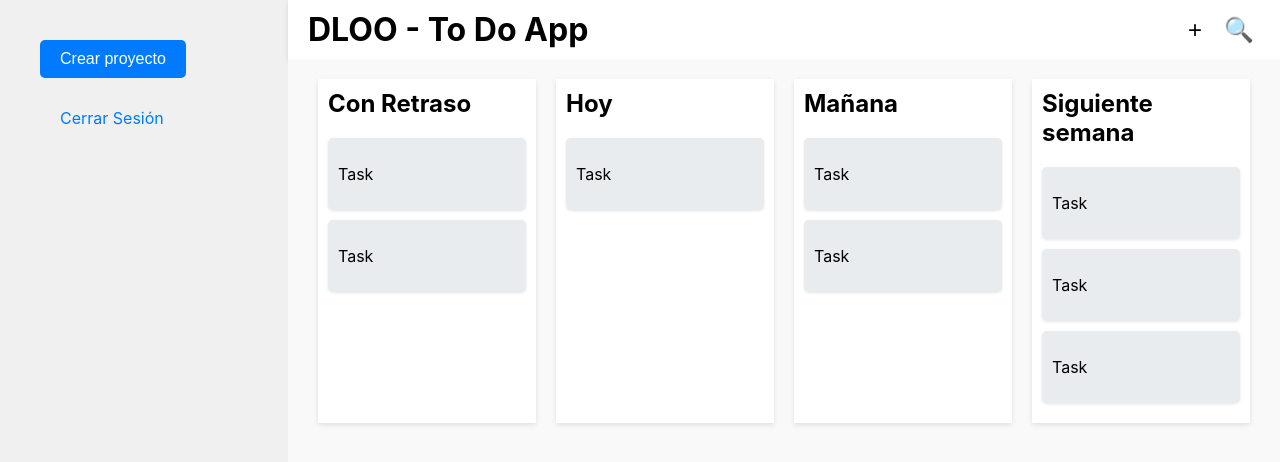
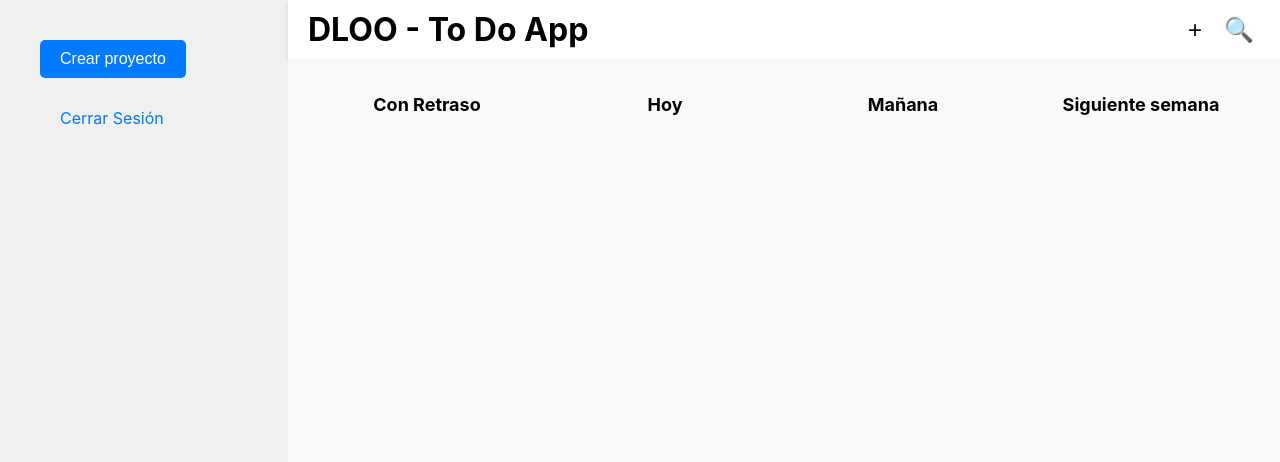
Before and after one commit to UP210409/DLOOToDoList, a React (Create React App) app in the folder frontend/: page / in a window 1280 px wide. Shown: the top 462 px of the page. Built offline with nearby package versions, Linux system fonts and the light colour scheme.

Commit message:
Elimninar y checkbox para tarea

```diff
--- a/frontend/package.json
+++ b/frontend/package.json
@@ -7,6 +7,7 @@
     "@testing-library/react": "^13.4.0",
     "@testing-library/user-event": "^13.5.0",
     "react": "^18.3.1",
+    "react-datepicker": "^7.3.0",
     "react-dom": "^18.3.1",
     "react-scripts": "5.0.1",
     "web-vitals": "^2.1.4"
--- a/frontend/src/components/App/App.js
+++ b/frontend/src/components/App/App.js
@@ -9,6 +9,7 @@ import FilterMenu from '../Filter/FilterMenu';
 import './App.css';
 
 function App() {
+  const [tasks, setTasks] = useState([]);
   const [isModalOpen, setIsModalOpen] = useState(false);
   const [isFilterMenuOpen, setIsFilterMenuOpen] = useState(false);
 
@@ -21,8 +22,17 @@ function App() {
   };
 
   const handleSaveTask = (task) => {
-    console.log('Task saved:', task);
-    // Aquí puedes agregar la lógica para guardar la tarea
+    const newStatus = determineStatus(task.date);
+    setTasks([...tasks, { ...task, id: tasks.length + 1, completed: false, status: newStatus }]);
+    setIsModalOpen(false);
+  };
+
+  const handleDeleteTask = (taskId) => {
+    setTasks(tasks.filter(task => task.id !== taskId));
+  };
+
+  const handleCompleteTask = (taskId) => {
+    setTasks(tasks.map(task => task.id === taskId ? { ...task, completed: !task.completed } : task));
   };
 
   const handleFilterTasks = () => {
@@ -38,6 +48,16 @@ function App() {
     // Aquí puedes agregar la lógica para aplicar los filtros
   };
 
+  const determineStatus = (date) => {
+    const today = new Date();
+    const taskDate = new Date(date);
+
+    if (taskDate < today) return 'conRetraso';
+    if (taskDate.toDateString() === today.toDateString()) return 'hoy';
+    if (taskDate.toDateString() === new Date(today.setDate(today.getDate() + 1)).toDateString()) return 'manana';
+    return 'siguienteSemana';
+  };
+
   return (
     <div className="app-container">
       <div className="sidebar">
@@ -45,7 +65,11 @@ function App() {
       </div>
       <div className="main-content">
         <Nav onAddTask={handleAddTask} onFilterTasks={handleFilterTasks} />
-        <Main />
+        <Main
+          tasks={tasks}
+          onDeleteTask={handleDeleteTask}
+          onCompleteTask={handleCompleteTask}
+        />
       </div>
       <TaskModal isOpen={isModalOpen} onClose={handleCloseModal} onSave={handleSaveTask} />
       <FilterMenu isOpen={isFilterMenuOpen} onClose={handleCloseFilterMenu} onFilter={handleApplyFilter} />
--- a/frontend/src/components/Main/Main.css
+++ b/frontend/src/components/Main/Main.css
@@ -1,27 +1,18 @@
 /* src/components/Main/Main.css */
 
 .main {
-    flex-grow: 1;
-    padding: 20px;
-    background-color: #f9f9f9;
-    display: flex;
-    flex-direction: column;
-    gap: 20px;
-  }
+  display: flex;
+  justify-content: space-between;
+  padding: 20px;
+}
 
-  .task-sections {
-    display: flex;
-    justify-content: space-between;
-  }
+.task-column {
+  flex: 1;
+  margin: 0 10px;
+}
 
-  .task-section {
-    flex: 1;
-    margin: 0 10px;
-    background-color: #fff;
-    padding: 10px;
-    box-shadow: 0 2px 5px rgba(0, 0, 0, 0.1);
-  }
-
-  .task-section h2 {
-    margin-top: 0;
-  }
+.task-column h2 {
+  text-align: center;
+  font-size: 18px;
+  margin-bottom: 10px;
+}
--- a/frontend/src/components/Main/Main.js
+++ b/frontend/src/components/Main/Main.js
@@ -1,33 +1,57 @@
 // src/components/Main/Main.js
 
 import React from 'react';
+import Task from '../Task/Task';
 import './Main.css';
-import Task from '../Task/Task';
 
-function Main() {
+function Main({ tasks, onDeleteTask, onCompleteTask }) {
+  const tasksByStatus = (status) => tasks.filter(task => task.status === status);
+
   return (
     <div className="main">
-      <div className="task-sections">
-        <div className="task-section">
+      <div className="task-column">
         <h2>Con Retraso</h2>
-          <Task />
-          <Task />
+        {tasksByStatus('conRetraso').map(task => (
+          <Task
+            key={task.id}
+            task={task}
+            onDelete={onDeleteTask}
+            onComplete={onCompleteTask}
+          />
+        ))}
       </div>
-        <div className="task-section">
+      <div className="task-column">
         <h2>Hoy</h2>
-          <Task />
+        {tasksByStatus('hoy').map(task => (
+          <Task
+            key={task.id}
+            task={task}
+            onDelete={onDeleteTask}
+            onComplete={onCompleteTask}
+          />
+        ))}
       </div>
-        <div className="task-section">
+      <div className="task-column">
         <h2>Mañana</h2>
-          <Task />
-          <Task />
+        {tasksByStatus('manana').map(task => (
+          <Task
+            key={task.id}
+            task={task}
+            onDelete={onDeleteTask}
+            onComplete={onCompleteTask}
+          />
+        ))}
       </div>
-        <div className="task-section">
+      <div className="task-column">
         <h2>Siguiente semana</h2>
-          <Task />
-          <Task />
-          <Task />
-        </div>
+        {tasksByStatus('siguienteSemana').map(task => (
+          <Task
+            key={task.id}
+            task={task}
+            onDelete={onDeleteTask}
+            onComplete={onCompleteTask}
+          />
+        ))}
       </div>
     </div>
   );
--- a/frontend/src/components/Task/Task.css
+++ b/frontend/src/components/Task/Task.css
@@ -1,9 +1,56 @@
-/* src/components/Task/Task.css */
+/* src/components/Task/TaskModal.css */
 
-.task {
-    background-color: #e9ecef;
-    padding: 10px;
-    margin-bottom: 10px;
-    border-radius: 5px;
-    box-shadow: 0 1px 3px rgba(0, 0, 0, 0.1);
-  }
+.modal-overlay {
+  position: fixed;
+  top: 0;
+  left: 0;
+  right: 0;
+  bottom: 0;
+  background: rgba(0, 0, 0, 0.5);
+  display: flex;
+  justify-content: center;
+  align-items: center;
+}
+
+.modal {
+  background: #fff;
+  padding: 20px;
+  border-radius: 5px;
+  max-width: 400px;
+  width: 100%;
+}
+
+.modal h2 {
+  margin-bottom: 10px;
+}
+
+.modal input,
+.modal textarea {
+  width: 100%;
+  margin-bottom: 10px;
+  padding: 10px;
+  border: 1px solid #ddd;
+  border-radius: 5px;
+}
+
+.modal-buttons {
+  display: flex;
+  justify-content: space-between;
+}
+
+.modal-buttons button {
+  padding: 10px 20px;
+  border: none;
+  border-radius: 5px;
+  cursor: pointer;
+}
+
+.modal-buttons button:first-child {
+  background: #f44336;
+  color: #fff;
+}
+
+.modal-buttons button:last-child {
+  background: #4caf50;
+  color: #fff;
+}
--- a/frontend/src/components/Task/Task.js
+++ b/frontend/src/components/Task/Task.js
@@ -3,10 +3,20 @@
 import React from 'react';
 import './Task.css';
 
-function Task() {
+function Task({ task, onDelete, onComplete }) {
   return (
     <div className="task">
-      <p>Task</p>
+      <div className="task-header">
+        <span className="delete-task" onClick={() => onDelete(task.id)}>✕</span>
+        <input
+          type="checkbox"
+          checked={task.completed}
+          onChange={() => onComplete(task.id)}
+        />
+      </div>
+      <div className="task-content">
+        {task.content}
+      </div>
     </div>
   );
 }
--- a/frontend/src/components/Task/TaskModal.js
+++ b/frontend/src/components/Task/TaskModal.js
@@ -1,57 +1,43 @@
 // src/components/Task/TaskModal.js
 
 import React, { useState } from 'react';
+import DatePicker from 'react-datepicker';
+import "react-datepicker/dist/react-datepicker.css";
 import './TaskModal.css';
 
 function TaskModal({ isOpen, onClose, onSave }) {
   const [taskName, setTaskName] = useState('');
-  const [description, setDescription] = useState('');
-  const [assignee, setAssignee] = useState('');
-  const [project, setProject] = useState('');
-
-  if (!isOpen) {
-    return null;
-  }
+  const [taskDescription, setTaskDescription] = useState('');
+  const [taskDate, setTaskDate] = useState(new Date());
 
   const handleSave = () => {
-    const newTask = { taskName, description, assignee, project };
-    onSave(newTask);
-    onClose();
+    onSave({ name: taskName, description: taskDescription, date: taskDate, status: 'hoy' });
+    setTaskName('');
+    setTaskDescription('');
+    setTaskDate(new Date());
   };
+
+  if (!isOpen) return null;
 
   return (
     <div className="modal-overlay">
-      <div className="modal-content">
+      <div className="modal">
         <h2>Crear Tarea</h2>
         <input
           type="text"
-          placeholder="Crear Tarea"
+          placeholder="Nombre"
           value={taskName}
           onChange={(e) => setTaskName(e.target.value)}
         />
         <textarea
           placeholder="Descripción"
-          value={description}
-          onChange={(e) => setDescription(e.target.value)}
+          value={taskDescription}
+          onChange={(e) => setTaskDescription(e.target.value)}
+        ></textarea>
+        <DatePicker
+          selected={taskDate}
+          onChange={(date) => setTaskDate(date)}
         />
-        <div className="modal-selects">
-          <div>
-            <label>Asignar a:</label>
-            <select value={assignee} onChange={(e) => setAssignee(e.target.value)}>
-              <option value="">Seleccionar</option>
-              <option value="user1">Usuario 1</option>
-              <option value="user2">Usuario 2</option>
-            </select>
-          </div>
-          <div>
-            <label>Proyecto:</label>
-            <select value={project} onChange={(e) => setProject(e.target.value)}>
-              <option value="">Seleccionar</option>
-              <option value="project1">Proyecto 1</option>
-              <option value="project2">Proyecto 2</option>
-            </select>
-          </div>
-        </div>
         <div className="modal-buttons">
           <button onClick={onClose}>Cancelar</button>
           <button onClick={handleSave}>Crear</button>
```
Also changed, not shown: 1 other file (tests, documents, lock files or other folders). Lines whose indentation alone changed are shown as unchanged.
